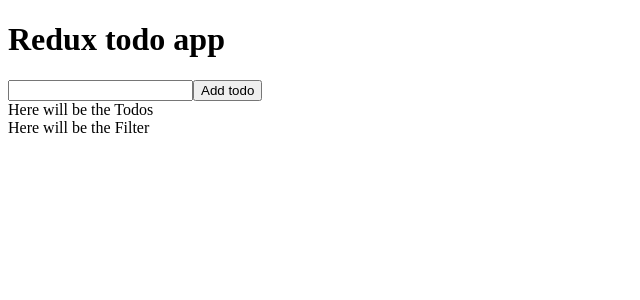
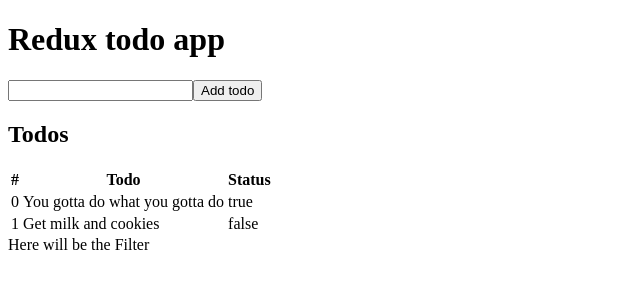
Before and after one commit to nurvel/react-todo-app, a React (Create React App) app: page / in a window 1280 px wide. Shown: the top 300 px of the page, without its empty margins (0-640 px from the left). Built offline with nearby package versions, Linux system fonts and the light colour scheme; data requests are answered from the project's data file.

Commit message:
render todos

```diff
--- a/src/components/Todos.js
+++ b/src/components/Todos.js
@@ -2,10 +2,36 @@
 // import { connect } from "react-redux";
 
 const Todos = props => {
+  const maketodoRows = () => {
+    //const { todos } = this.props;
+    return props.todos.map((todo, i) => {
+      console.log(todo);
+      console.log("TODOD", props.todos);
+      return (
+        <tr key={i}>
+          <td>{i}</td>
+          <td>{todo.content}</td>
+          <td>{todo.important.toString()}</td>
+        </tr>
+      );
+    });
+  };
 
-
-
-  return <div>Here will be the Todos</div>;
+  return (
+    <div>
+      <h2>Todos</h2>
+      <table>
+        <thead>
+          <tr>
+            <th>#</th>
+            <th>Todo</th>
+            <th>Status</th>
+          </tr>
+        </thead>
+        <tbody>{maketodoRows()}</tbody>
+      </table>
+    </div>
+  );
 };
 
 export default Todos;
```
